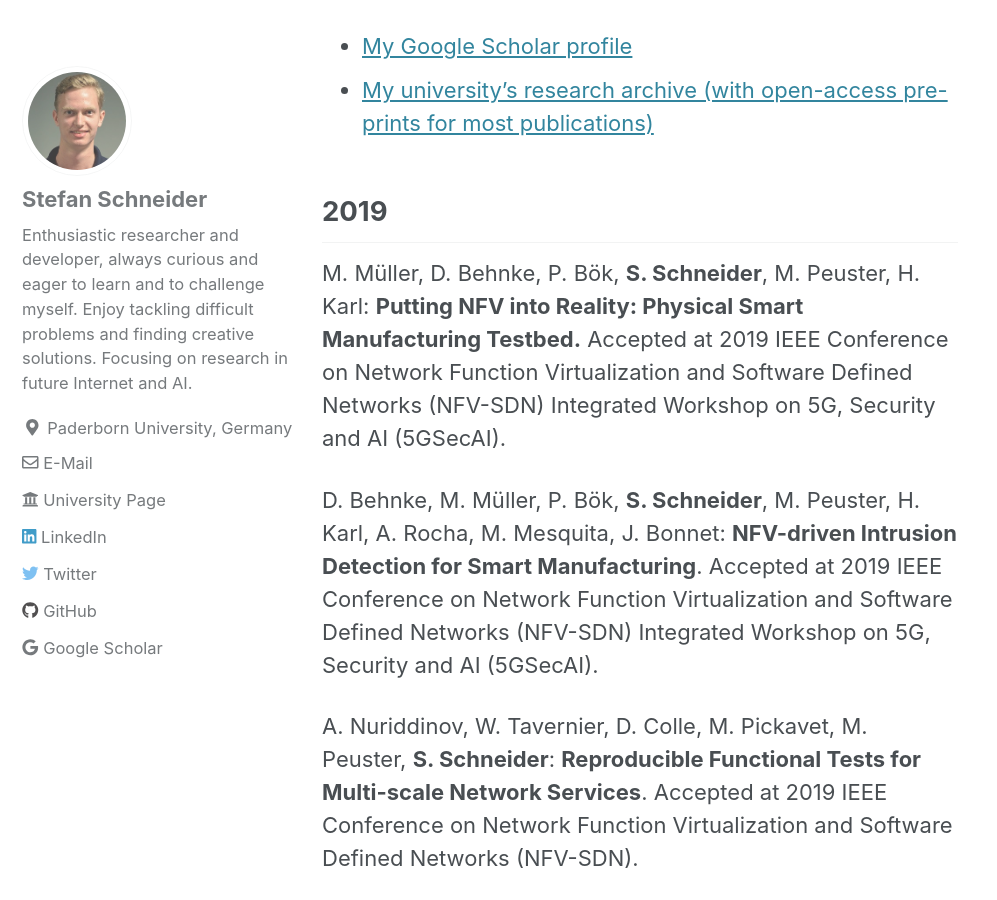
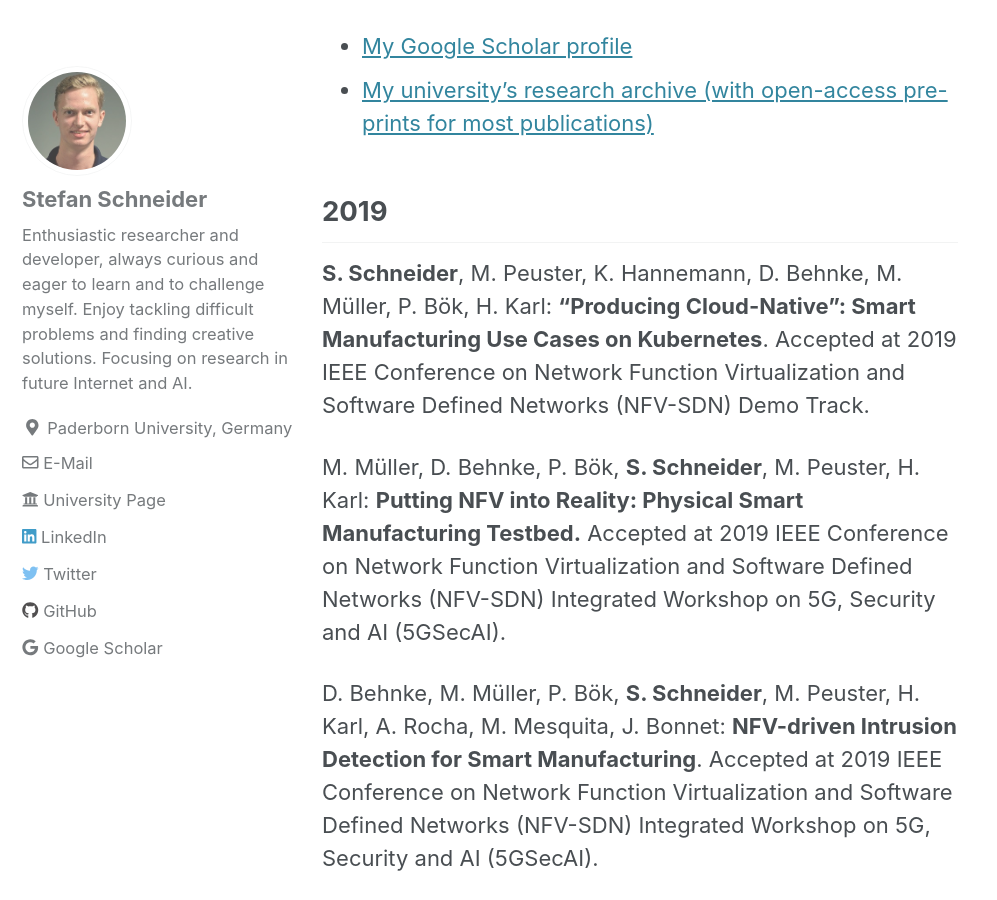
Before and after one commit to stefanbschneider/stefanbschneider.github.io, a Jekyll site: the page built from _pages/publications.md, in a window 1280 px wide and 900 px high, scrolled down 478 px. Shown: the whole window, without its empty margins (0-997 px from the left). Built offline with Jekyll 4.4.1, drawn with Linux system fonts in a browser that asks for light colours; cached includes are drawn as plain includes; nearby versions of some CDN libraries; some of the changed lines change nothing that is shown; some of the changed text lies outside the part shown.

Commit message:
added nfv sdn demo

```diff
--- a/_pages/publications.md
+++ b/_pages/publications.md
@@ -12,6 +12,8 @@ comments: false
 - [My university’s research archive (with open-access pre-prints for most publications)](https://ris.uni-paderborn.de/person/stefanschneider)
 
 ## 2019
+
+**S. Schneider**, M. Peuster, K. Hannemann, D. Behnke, M. Müller, P. Bök, H. Karl: **"Producing Cloud-Native": Smart Manufacturing Use Cases on Kubernetes**. Accepted at 2019 IEEE Conference on Network Function Virtualization and Software Defined Networks (NFV-SDN) Demo Track.
 
 M. Müller, D. Behnke, P. Bök, **S. Schneider**, M. Peuster, H. Karl: **Putting NFV into Reality: Physical Smart Manufacturing Testbed.** Accepted at 2019 IEEE Conference on Network Function Virtualization and Software Defined Networks (NFV-SDN) Integrated Workshop on 5G, Security and AI (5GSecAI).
 
@@ -55,4 +57,4 @@ S. Laux, G. S. Pannu, **S. Schneider**, J. Tiemann, F. Klingler, C. Sommer, and
 
 
 
-*Last updated: September 12, 2019*
+*Last updated: September 19, 2019*
```
